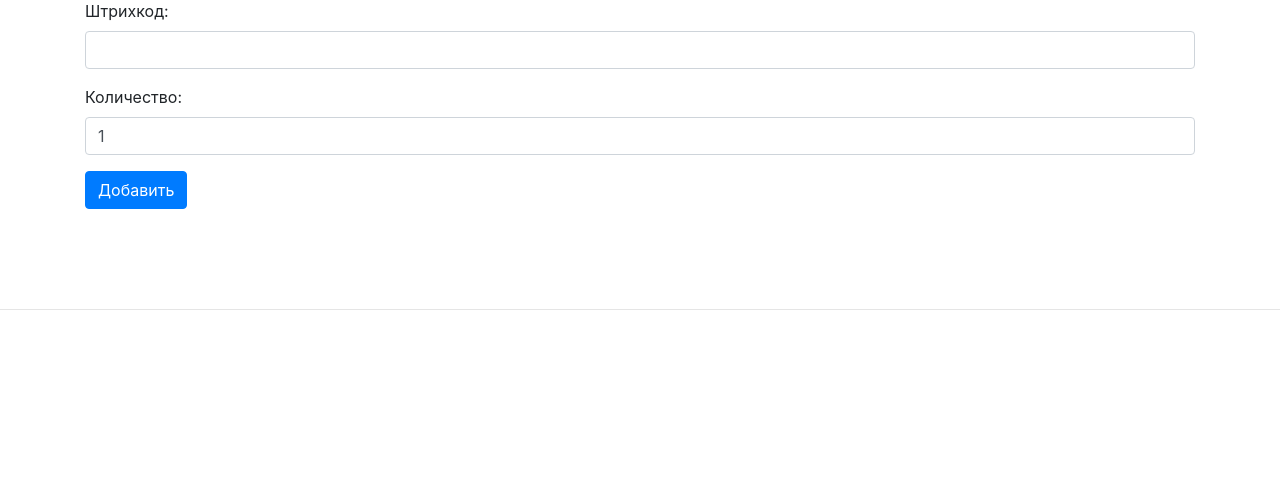
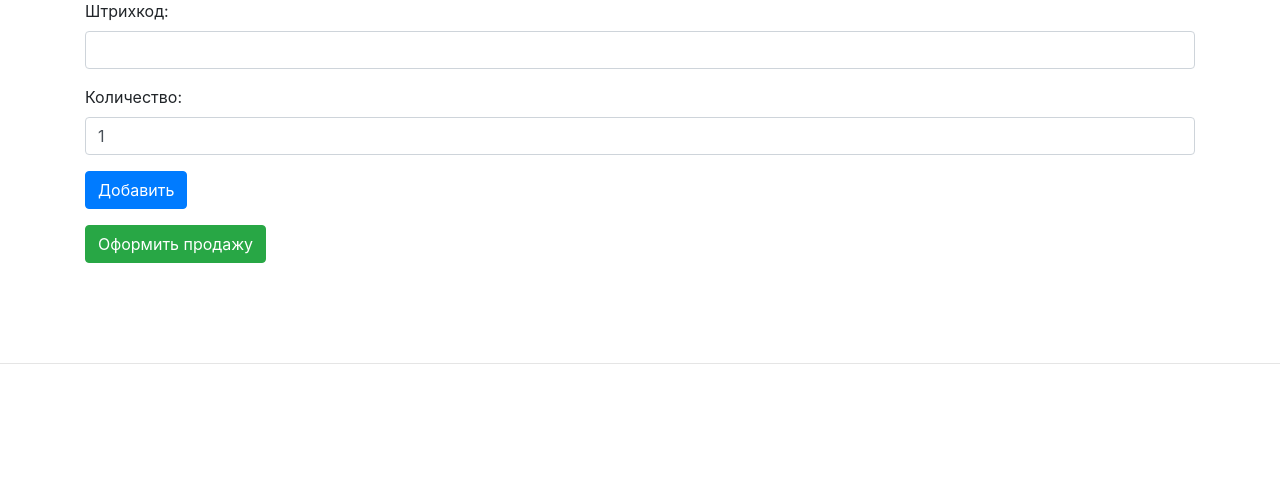
Before and after one commit to dshwets/ESDP-project, a Django app: page /sellinghistory/add/ in a window 1280 px wide. Shown: the part 137-640 px from the top of the page. Run offline with Django 3.2, Linux system fonts and the light colour scheme; some libraries are stand-ins or nearby versions.

Commit message:
#111  Добавил кнопку на странице покупки товаров.

```diff
--- a/source/sellinghistories/forms.py
+++ b/source/sellinghistories/forms.py
@@ -38,4 +38,3 @@ class AddProductToCartForm(forms.ModelForm):
             'product_pk': Product.objects.get(barcode=self.cleaned_data['barcode']).pk,
             'qty': self.cleaned_data['qty']}
         red.lpush(f'сart:{self.user.pk}', json.dumps(cart_entry))
-        red.lrange('сart', 0, -1)
--- a/source/sellinghistories/templates/sellinghistory_create.html
+++ b/source/sellinghistories/templates/sellinghistory_create.html
@@ -5,4 +5,5 @@
     <h1>{% trans 'Продажа товаров' %}</h1>
     {% trans 'Добавить' as button_text %}
     {% include 'partial/form.html' with form_method='POST' button_text=button_text %}
+    <a href="{% url 'sellinghisoty:create_sellinghistory' %} " class="btn btn-success">{% trans 'Оформить продажу' %}</a>
 {% endblock %}
```
